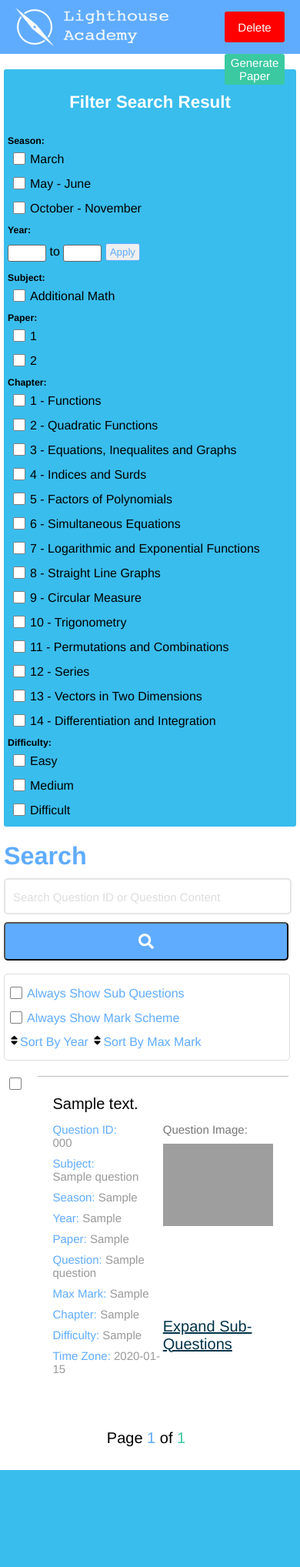
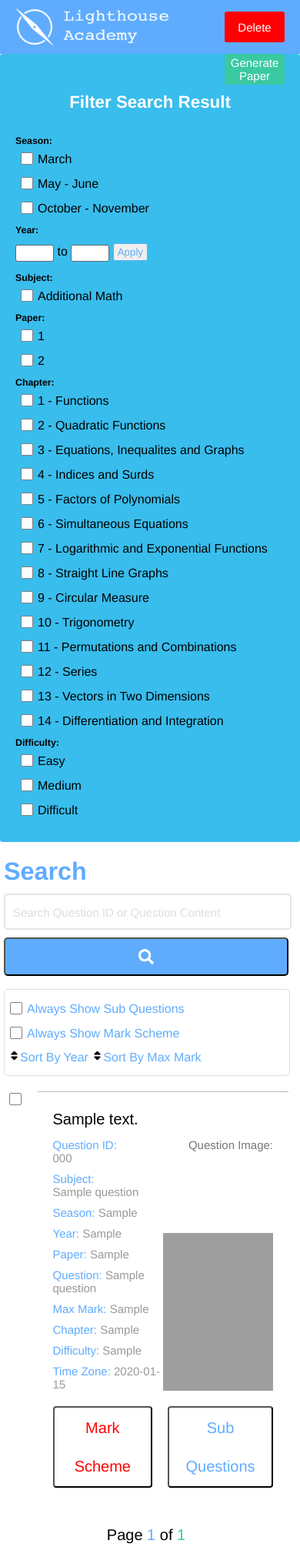
Before and after one commit to linxuanm/LighthouseAcademy, a Flask app: page /search in a window 390 px wide. Shown: the whole page at 77% size. Before the commit the page ends 1910 px from the top, so only its background shows below. Run offline with Flask 2, Linux system fonts and the light colour scheme; tables that the repository leaves empty hold one stand-in row (values such as "Sample post"); grey boxes are pictures that could not be loaded.

Commit message:
Add markscheme to search page and many improvements. (by production I meant internal production)

```diff
--- a/constants.py
+++ b/constants.py
@@ -1,7 +1,8 @@
+# Regex
 EMAIL_REGEX = r'(^[a-zA-Z0-9_.+-]+@[a-zA-Z0-9-]+\.[a-zA-Z0-9-.]+$)'
 QUESTION_ID_CODE_REGEX = r'(^[msw][10][0-9]-AddMat-[12]{1}-(\d{2}|\d{1})-[0-9]+-(\d{2}|\d{1})-(\d{2}|\d{1})-[EDM]-[123]$)'
 MARK_REGEX = r'(^(([a-zA-Z]{1}|[a-zA-Z]{2})[0-9](?:\s|$))+$)'
 MARK_GROUPING_REGEX = r'(?<=[A-Z]){1,2}[0-9](?:\s|$)'
 
-# Maximum Result in One Page
+# Page settings
 SEARCH_RESULT_MAX = 10
--- a/lighthouse/static/scripts/search.js
+++ b/lighthouse/static/scripts/search.js
@@ -1,25 +1,44 @@
 (function($) {
 
-	//Showing and hiding sub quesitons
-	function bind_expand_sub_question(text){
-		text.off();
-		text.on("click",function(){
-			$(this).siblings(".search-question-sub-question-space").css("display","inline-block");
-			$(this).html("Collapse Sub Questions");
-			bind_collapse_sub_question($(this));
+	//Showing and hiding sub quesitons and mark scheme
+	function bind_show_sub_question(button){
+		button.off();
+		button.on("click",function(){
+			$(this).parents(".search-result-box").find(".search-question-sub-question-space").css("display","inline-block");
+			$(this).css("color", "#fff").css("background-color", "#5FACFE")
+			bind_hide_sub_question($(this));
 		});
 	}
 
-	function bind_collapse_sub_question(text){
-		text.off();
-		text.on("click",function(){
-			$(this).siblings(".search-question-sub-question-space").css("display","none");
-			$(this).html("Expand Sub Questions");
-			bind_expand_sub_question($(this));
+	function bind_hide_sub_question(button){
+		button.off();
+		button.on("click",function(){
+			$(this).parents(".search-result-box").find(".search-question-sub-question-space").css("display","none");
+			$(this).css("color", "#5FACFE").css("background-color", "#fff")
+			bind_show_sub_question($(this));
 		});
 	}
 
-	bind_expand_sub_question($(".search-question-extend-sub-question"));
+	function bind_show_mark_scheme(button){
+		button.off();
+		button.on("click",function(){
+			$(this).parents(".search-result-box").find(".mark-scheme").css("display","inline-block");
+			$(this).css("color", "#fff").css("background-color", "#f00")
+			bind_hide_mark_scheme($(this));
+		});
+	}
+
+	function bind_hide_mark_scheme(button){
+		button.off();
+		button.on("click",function(){
+			$(this).parents(".search-result-box").find(".mark-scheme").css("display","none");
+			$(this).css("color", "#f00").css("background-color", "#fff")
+			bind_show_mark_scheme($(this));
+		});
+	}
+
+	bind_show_sub_question($(".show-sub-question"));
+	bind_show_mark_scheme($(".show-mark-scheme"));
 
 	//Some insignificant line escaping
 	if ($(window).width() <= 600){
@@ -168,42 +187,45 @@
 	});
 
 
-	//Initinalize Cookies if not initialized
+	//Initialize Cookies if not initialized
 	if (typeof Cookies.get("selected_questions") === "undefined") {
 		Cookies.set("selected_questions", JSON.stringify([]))
 		Cookies.set("selected_sub_questions", JSON.stringify([]))
+		Cookies.set("selected_marks", JSON.stringify([]))
 	}
 
 	//Tick all question that is already selected when reloading the page
 	var selected_questions = JSON.parse(Cookies.get("selected_questions"))
 	var selected_sub_questions = JSON.parse(Cookies.get("selected_sub_questions"))
+	var selected_marks = JSON.parse(Cookies.get("selected_marks"))
 	$("input").each(function(){
-		if (selected_questions.indexOf($(this).attr("id")) !== -1 || selected_sub_questions.indexOf($(this).attr("id")) !== -1) {
+		var id = $(this).attr("id")
+		if (selected_questions.indexOf(id) !== -1 || selected_sub_questions.indexOf(id) !== -1 || selected_marks.indexOf(id) !== -1) {
 			$(this).prop("checked", true)
 		}
 	})
 
 
-	//update, show or, hide question count at the nav bar
-	function update_question_count(){
+	//Update, show or, hide question count at the nav bar
+	function update_selected_count(){
 		var selected_questions = JSON.parse(Cookies.get("selected_questions"))
 		var selected_sub_questions = JSON.parse(Cookies.get("selected_sub_questions"))
-		if (selected_questions.length == 0 && selected_sub_questions.length == 0) {
+		var selected_marks = JSON.parse(Cookies.get("selected_marks"))
+		if (selected_questions.length == 0 && selected_sub_questions.length == 0 && selected_marks.length == 0) {
 			$(".nav-counting-hint").css("display", "none")
 		}else{
 			$(".nav-counting-hint").css("display", "block")
 			$("#question_count").html(selected_questions.length)
 			$("#sub_question_count").html(selected_sub_questions.length)
+			$("#mark_count").html(selected_marks.length)
 		}
 	}
 
-	update_question_count()
+	update_selected_count()
 
-	//Detect user ticking questions and add questions to array selected_questions and selected sub_questions
-
+	//Detect user ticking main questions and add/delete them to/from cookie
+	//Automatically check/uncheck the sub questions when checking/unchecking the main question
 	$(".search-result-space").children("input").on("click",function(){
-		//Event Listierns for main question checkbox
-		//Automatically check/uncheck the sub questions when checking/unchecking the main question
 		var selected_questions = JSON.parse(Cookies.get("selected_questions"))
 		var selected_sub_questions = JSON.parse(Cookies.get("selected_sub_questions"))
 
@@ -230,22 +252,37 @@
 			})
 			Cookies.set("selected_sub_questions", JSON.stringify(selected_sub_questions))
 		}
-		update_question_count()
+		update_selected_count()
 	})
 
+	//Detect user ticking sub questions and add/delete them to/from cookie
 	$(".search-question-sub-question-space").children("input").on("click", function(){
-		//Event Listener for sub questions checkbox
 		var selected_sub_questions = JSON.parse(Cookies.get("selected_sub_questions"))
+		var id = $(this).attr("id")
 		if ($(this).is(":checked")) {
-			selected_sub_questions.push($(this).attr("id"))
+			selected_sub_questions.push(id)
 			Cookies.set("selected_sub_questions", JSON.stringify(selected_sub_questions))
 		}else{
-			var id = $(this).attr("id")
 			selected_sub_questions = selected_sub_questions.filter(function(e){ return e !== id})
 			Cookies.set("selected_sub_questions", JSON.stringify(selected_sub_questions))
 		}
-		update_question_count()
+		update_selected_count()
 	})
+
+	//Detect user ticking marks and add/delete them to/from cookie
+	$(".mark-scheme").find("input").on("click", function(){
+		var selected_marks = JSON.parse(Cookies.get("selected_marks"))
+		var id = $(this).attr("id")
+		if ($(this).is(":checked")) {
+			selected_marks.push(id)
+			Cookies.set("selected_marks", JSON.stringify(selected_marks))
+		}else{
+			selected_marks = selected_marks.filter(function(e){ return e !== id})
+			Cookies.set("selected_marks", JSON.stringify(selected_marks))
+		}
+		update_selected_count()
+	})
+
 
 	//Hide next page or prev page text according to current page
 	var current_page_num = parseInt($(".current-page").text())
@@ -279,32 +316,19 @@
 
 	//Delete Question from database
 	$("#delete_selected_questions").on("click", function(){
-		if (confirm("You are about to delete " + selected_questions.length + " questions and " + selected_sub_questions.length + " sub-questions")) {
-			var questions_to_delete = JSON.parse(Cookies.get("selected_questions"))
-			var sub_questions_to_delete = JSON.parse(Cookies.get("selected_sub_questions"))
-			to_delete = JSON.stringify({questions:questions_to_delete, sub_questions:sub_questions_to_delete})
-
+		if (confirm("Proceed to delete selected items?")) {
 			$.ajax({
-				url: "/delete_questions",
+				url: "/delete_selected",
 				type: "POST",
-				data: to_delete,
-				contentType: "application/json; charset=utf-8",
 				success: function(){
-					selected_questions = JSON.parse(Cookies.get("selected_questions"))
-					selected_sub_questions = JSON.parse(Cookies.get("selected_sub_questions"))
-					selected_questions.forEach(function(item, index){
-						selected_questions = selected_questions.filter(function(e){ return e !== item})
-					})
-					selected_sub_questions.forEach(function(item, index){
-						selected_sub_questions = selected_sub_questions.filter(function(e){ return e !== item})
-					})
-					Cookies.set("selected_questions", JSON.stringify(selected_questions))
-					Cookies.set("selected_sub_questions", JSON.stringify(selected_sub_questions))
+					//Reset the cookie since all selected items are delected
+					Cookies.set("selected_questions", JSON.stringify([]))
+					Cookies.set("selected_sub_questions", JSON.stringify([]))
+					Cookies.set("selected_marks", JSON.stringify([]))
 					window.location.replace(window.location.pathname + window.location.search)
 					alert("Success")
 				}
 			})
-
 		}
 	})
 
--- a/lighthouse/static/styles/search.css
+++ b/lighthouse/static/styles/search.css
@@ -111,7 +111,6 @@ user-select: none;
 	min-height: 100px;
 	max-width: 800px;
 	overflow: auto;
-	position: relative;
 }
 
 
@@ -125,7 +124,9 @@ user-select: none;
 	border-top: 1px solid #bbb;
 	padding: 20px;
 	min-height: 100px;
-	margin-bottom: 20px;
+	display: flex;
+	min-width: 0;
+	flex-wrap: wrap;
 }
 
 .search-question-text-view{
@@ -136,17 +137,15 @@ user-select: none;
 	white-space: nowrap;
 	overflow: hidden;
 	font-family: arial;
-	width: 100%;
+	flex: 0 0 100%;
 }
 
 .search-question-details{
-	float: left;
 	width: 50%;
 	margin-bottom: 20px;
 }
 
 .search-sub-question-details{
-	float: left;
 	width: 50%;
 	margin-bottom: 20px;
 }
@@ -191,9 +188,11 @@ user-select: none;
 
 .search-question-image{
 	width: 50%;
-	float: right;
 	min-height: 243px;
 	margin-bottom: 20px;
+	display: flex;
+	flex-wrap: wrap;
+	justify-content: flex-end;
 }
 
 .search-question-image p{
@@ -209,18 +208,38 @@ user-select: none;
 	width: auto;
 }
 
-.search-question-extend-sub-question{
-	text-decoration: underline;
+.question-operation{
+	width: 100%;
+	display: flex;
+	min-width: 0;
+	justify-content: flex-end;
+	margin-bottom: 20px;
+}
+
+.show-mark-scheme{
 	cursor: pointer;
+	line-height: 50px;
+	border-radius: 4px;
 	font-size: 20px;
-	color: #003249;
-	margin-bottom: 20px;
+	color: #f00;
+	background-color: #fff;
+}
+
+.show-sub-question{
+	cursor: pointer;
+	line-height: 50px;
+	border-radius: 4px;
+	color: #5FACFE;
+	background-color: #fff;
+	font-size: 20px;
+	margin-left: 20px;
 }
 
 .search-question-sub-question-space{
 	min-height: 100px;
 	width: 100%;
 	overflow: auto;
+	display: none;
 }
 
 .search-question-sub-question-space label{
@@ -369,10 +455,10 @@ user-select: none;
 
 @media only screen and (max-width: 800px){
 	.search-filter{
-		width: calc(100% - 20px);
+		width: calc(100% - 40px);
 		background-color: #39bded;
-		padding: 0px 5px;
-		margin: 90px 5px 0px 5px;
+		padding: 20px 20px;
+		margin: 70px 0px 0px 0px;
 	}
 
 	.search-area{
--- a/lighthouse/templates/search.html
+++ b/lighthouse/templates/search.html
@@ -8,7 +8,7 @@
 {% block headerContent %}
 <button class="nav-button" id="delete_selected_questions">Delete</button>
 <button class="nav-button" id="generate_selected_questions">Generate Paper</button>
-<p class="nav-counting-hint">Selected: <span id="question_count">7</span> Questions, <span id="sub_question_count">10</span> Sub-Questions</p>
+<p class="nav-counting-hint">Selected: <span id="question_count">X</span> Questions, <span id="sub_question_count">X</span> Sub-Questions,  <span id="mark_count">X</span> Marks</p>
 {% endblock %}
 
 {% block content %}
@@ -133,16 +133,37 @@
 					<p>Difficulty: <span>{{ i.attr_difficulty }}</span></p>
 					<p>Time Zone: <span>{{ i.attr_timeZone }}</span></p>
 				</div>
-
 				{% endif %}
+				<div class="question-operation">
+					<button class="show-mark-scheme">Mark Scheme</button>
+					{% if i.has_subquestion %}
+					<button class="show-sub-question">Sub Questions</button>
+					{% endif %}
+				</div>
+				<div class="mark-scheme">
+				{% for j in marks %}
+					{% if i.id_code == j.id_code %}
+					<div class="component-marks">
+						<div class="answer-container">
+							<div class="answer-text"><p>{{ j.text }}</p></div>
+							<div class="answer-credit"><p>{{ j.mark }}</p></div>
+							{% if j.has_image %}
+							<div class="answer-image"><img src="/static/images/icons/file-image-solid-blue.svg"></div>
+							{% endif %}
+						</div>
+						<input type="checkbox" id="{{ j.id }}" class="diy-checkbox">
+						<label for="{{ j.id }}"></label>
+					</div>
+					{% endif %}
+				{% endfor %}
+				</div>
 				{% if i.has_subquestion %}
-				<p class="search-question-extend-sub-question">Expand Sub-Questions</p>
 				{% for j in sub_questions %}
 					{% if i.id == j.main_question_id %}
-					<div class="search-question-sub-question-space" style="display: none;">
+					<div class="search-question-sub-question-space">
 						<input type="checkbox" id="{{ j.id_code }}" class="diy-checkbox">
 						<label for="{{ j.id_code }}"></label>
-						<div class="search-question-sub-question-box" style="margin-left: 3px; width: 92%">
+						<div class="search-question-sub-question-box" style="margin-left: 3px">
 							<p class="search-question-text-view" style="margin-top: 20px">{{ j.text }} </p>
 							<div class="search-sub-question-details">
 								<p>Sub Question # <span>{{ j.attr_subQuestion }}</span></p>
@@ -157,6 +178,23 @@
 								<img src="{{ j.get_image_path() }}"></img>
 							</div>
 							{% endif %}
+							<div class="mark-scheme">
+							{% for k in marks %}
+								{% if j.id_code == k.id_code %}
+								<div class="component-marks" style="flex-basis: 100%">
+									<div class="answer-container">
+										<div class="answer-text"><p>{{ k.text }}</p></div>
+										<div class="answer-credit"><p>{{ k.mark }}</p></div>
+										{% if k.has_image %}
+										<div class="answer-image"><img src="/static/images/icons/file-image-solid-blue.svg"></div>
+										{% endif %}
+									</div>
+									<input type="checkbox" id="{{ k.id }}" class="diy-checkbox">
+									<label for="{{ k.id }}"></label>
+								</div>
+								{% endif %}
+							{% endfor %}
+							</div>
 						</div>
 					</div>
 					{% endif %}
--- a/lighthouse/views.py
+++ b/lighthouse/views.py
@@ -3,7 +3,6 @@ from lighthouse.models import User, Question, Sub_Question, Mark
 from lighthouse.db_helper import (
     db_entry_exists,
     str2bool,
-    delete_questions_without_field
 )
 from lighthouse.interactions import (
     info,
@@ -11,8 +10,11 @@ from lighthouse.interactions import (
     verify_email_request,
     render_user_template,
     redirect_to,
+    http_error_response
+)
+from lighthouse.search_page_helper import(
+    delete_questions_without_field,
     search_error_response,
-    http_error_response,
 )
 from constants import (
     EMAIL_REGEX,
@@ -168,7 +170,6 @@ def upload_image():
     orders = request.form.get('orders').split(',')
 
     for file, id_code, order in zip(files, id_codes, orders):
-        print(order)
         if order != "none":
             file.save(os.path.join(dirname, "static/images/marks", str(id_code) + " " + order + ".png"))
         else:
@@ -226,12 +227,18 @@ def search():
     # Divide questions into sections according to current page. (Else the user has to load the entire database at one go)
     questions = questions[(current_page-1)*SEARCH_RESULT_MAX:(current_page-1)*SEARCH_RESULT_MAX+SEARCH_RESULT_MAX]
 
-
+    # Get sub-questions and marks
+    # Meanwhile check if no matching question can be found and return message
     sub_questions = []
+    marks = []
     if len(questions) != 0:
         for i in questions:
             if i.has_subquestion:
                 sub_questions.extend(Sub_Question.query.filter_by(main_question_id=i.id).all())
+            marks.extend(Mark.query.filter_by(id_code=i.id_code).all())
+        for i in sub_questions:
+            marks.extend(Mark.query.filter_by(id_code=i.id_code).all())
+
     else:
         return search_error_response("Lighthouse Cannot Find Any Question Text or ID That Contains Your Seach")
 
@@ -240,11 +247,12 @@ def search():
         title='Search for Question',
         questions=questions,
         sub_questions=sub_questions,
+        marks=marks,
         current_page=current_page,
         total_page=total_page
     )
 
-@app.route('/delete_questions', methods=['POST'])
+@app.route('/delete_selected', methods=['POST'])
 def delete_questions():
     # IMPORTANT TO DO:
     # CHECK IF USER REALLY HAS THE RIGHT TO DELETE QUESTION!!!
@@ -253,15 +261,25 @@ def delete_questions():
             selected_questions = json.loads(request.cookies.get('selected_questions'))
             for i in selected_questions:
                 question = Question.query.filter_by(id_code=i).first()
-                if question is not None:
+                if question is not None and question:
                     db.session.delete(question)
+
         if request.cookies.get('selected_sub_questions'):
-            selected_sub_questions = json.loads(request.cookies.get('selected_questions'))
+            selected_sub_questions = json.loads(request.cookies.get('selected_sub_questions'))
             for i in selected_sub_questions:
-                sub_question = Question.query.filter_by(id_code=i).first()
-                if sub_question is not None:
+                sub_question = Sub_Question.query.filter_by(id_code=i).first()
+                if sub_question is not None and sub_question:
                     db.session.delete(sub_question)
+
+        if request.cookies.get('selected_marks'):
+            selected_marks = json.loads(request.cookies.get('selected_marks'))
+            for i in selected_marks:
+                mark = Mark.query.filter_by(id=i).first()
+                if mark is not None and mark:
+                    db.session.delete(mark)
+
         db.session.commit()
+
         return jsonify({"code":3})
     return http_error_response(402)
 
```
Also changed, not shown: other parts of lighthouse/static/styles/search.css (+71 -6 lines), lighthouse/db_helper.py (+0 -14 lines), lighthouse/interactions.py (+0 -7 lines), lighthouse/search_page_helper.py (added, +22 -0 lines), lighthouse/static/scripts/add_questions_to_question_bank.js (+27 -5 lines), lighthouse/static/styles/add_questions_to_question_bank.css (+35 -28 lines), lighthouse/static/images/icons/file-image-solid-blue.svg (added), lighthouse/static/images/marks/w02-AddMat-2-7-0-5-10-D-3 1.png (added).
